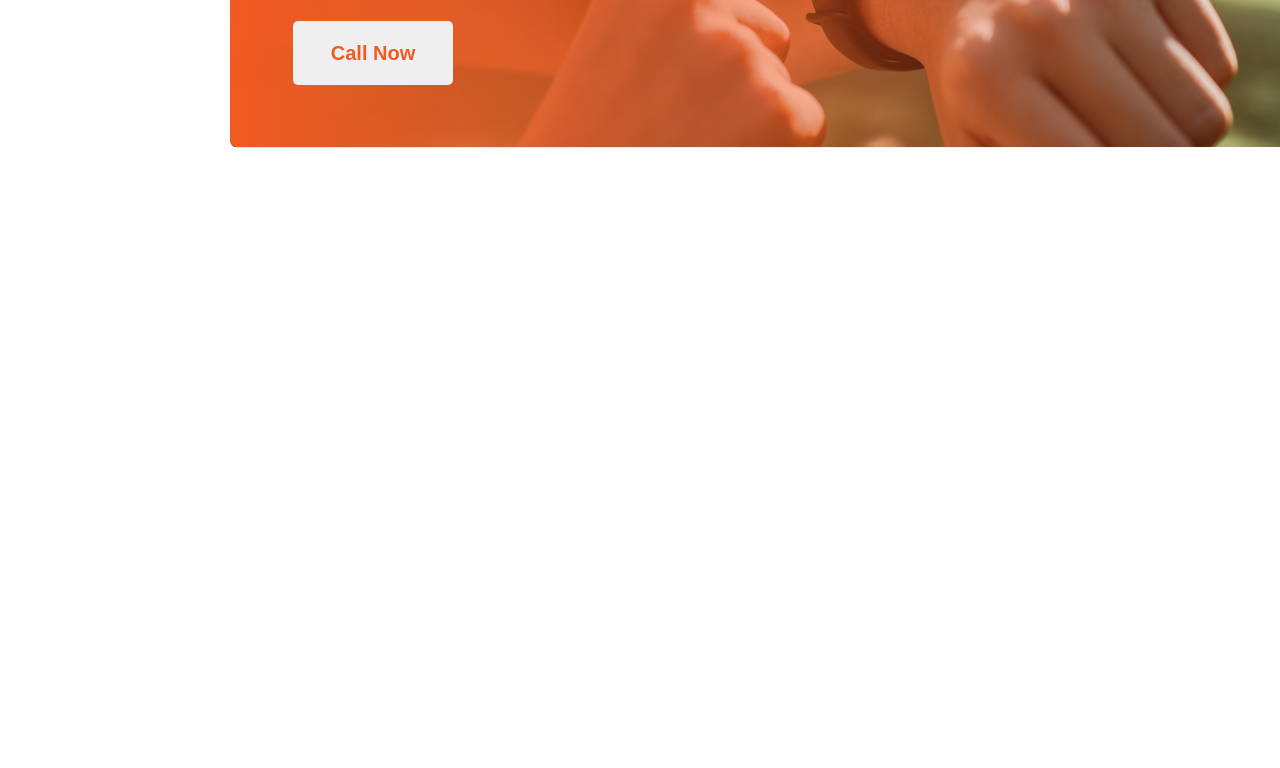
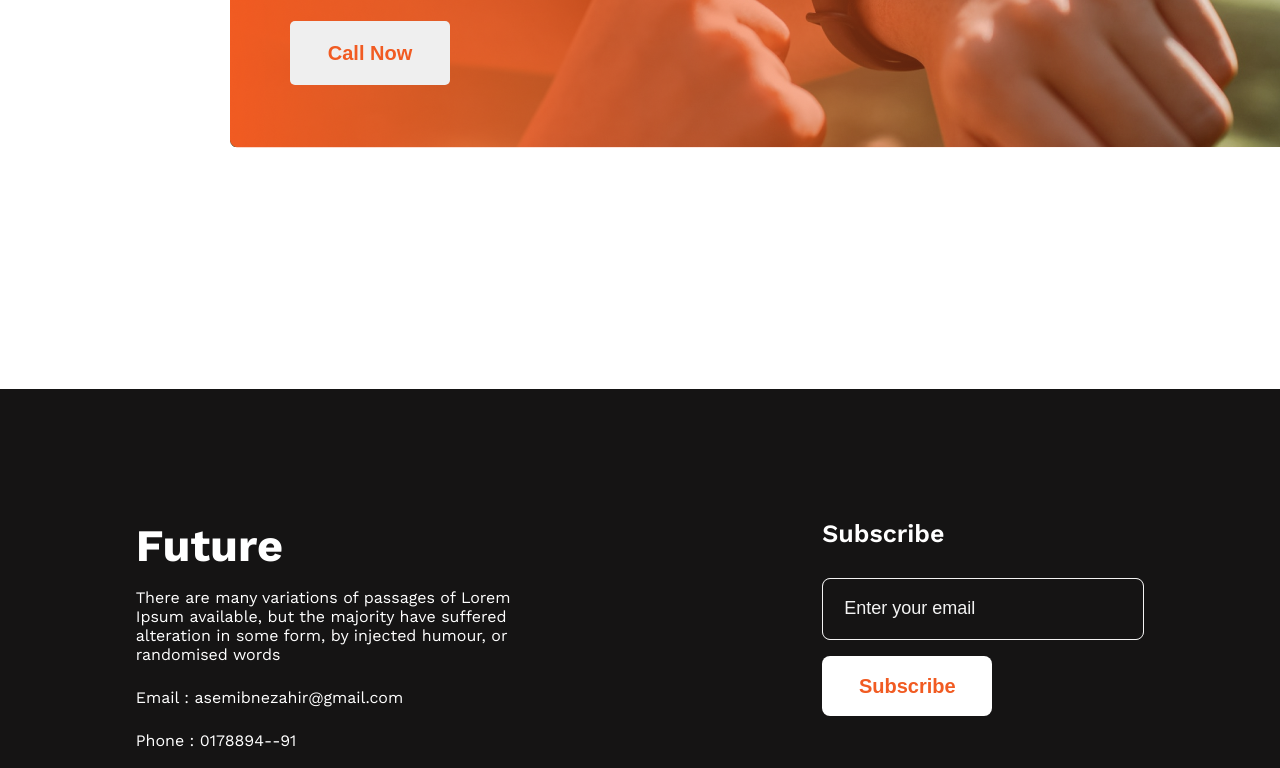
Before and after one commit to asemibnezahir/New-Year-Projects, a plain HTML site: page index.html in a window 1280 px wide. Shown: the part 2270-3038 px from the top of the page. Before the commit the page ends 2659 px from the top, so only its background shows below. Drawn offline with nearby package versions, Linux system fonts and the light colour scheme.

Commit message:
Added Footer section & completed the whole website

```diff
--- a/Styles/style.css
+++ b/Styles/style.css
@@ -146,7 +146,8 @@ header p{
     background-repeat: no-repeat;
     width: 1140px;
     height: 300px;
-    padding: 56px 63px;
+    padding: 56px 60px;
+
 }
 .call{
     margin-top: 130px;
@@ -163,6 +164,7 @@ header p{
     font-weight: bold;
     max-width: 460px;
     margin-bottom: 24px;
+    /* margin-left: 60px; */
 }
 
 #grad button{
@@ -173,11 +175,15 @@ header p{
     font-weight: 600;
     border: none;
     border-radius: 5px;
-
+    /* margin-left: 60px; */
 }
 /* .call-cont{
     position:absolute;
     z-index: -1;
+} */
+/* .aligndiv{
+    display: flex;
+    justify-content: center;
 } */
 
 
@@ -185,3 +191,64 @@ header p{
 
 
 /* Footer Design Start */
+footer{
+    margin-top: 130px;
+    background-color: #151414;
+    height: 570px;
+    width: 100%;
+}
+
+.foot-cont{
+    display: flex;
+    justify-content: space-around;
+    padding-top: 130px;
+    color: white;
+}
+.future-links{
+    width: 415px;
+    height: 380px;
+}
+.future-links h1{
+    font-size: 45px;
+    font-weight: bold;
+    margin-bottom: 16px;
+}
+.future-links p{
+    font-size: 16px;
+    margin-bottom: 24px;
+}
+.link{
+    display: flex;
+    gap:18px;
+}
+
+.subscribe-form h3{
+    font-size: 25px;
+    font-weight: 600;
+    margin-bottom: 30px;
+}
+form input[type="email"]{
+    width: 320px;
+    height: 60px;
+    border: 1px solid #F3F3F3;
+    border-radius: 8px;
+    display: block;
+    margin-bottom: 16px;
+}
+form input[type="email"]::placeholder{
+    font-size: 18px;
+    padding: 21px;
+    color: #F3F3F3;
+    background-color: #151414;
+}
+
+form input[type="submit"]{
+    width: 170px;
+    height: 60px;
+    background-color: #FFFFFF;
+    color: #F15B22;
+    font-size: 20px;
+    font-weight: 600;
+    border: none;
+    border-radius: 8px;
+}
--- a/index.html
+++ b/index.html
@@ -60,6 +60,7 @@
                     <h1>Javascript</h1>
                     <p>I want to learn</p>
                 </div>
+
                 <div class="topic">
                     <img src="images/icons/smoke.png" alt="">
                     <h1>Smoking Habbit</h1>
@@ -71,6 +72,7 @@
                     <p>I want to develop</p>
                 </div>
             </div>
+            <!-- <div class="aligndiv"> -->
                 <div class="call">
 
                 </div>
@@ -78,6 +80,7 @@
                     <h1>Awlays keep a positive mindset</h1>
                     <button>Call Now</button>
                 </div>
+            <!-- </div> -->
             <!-- <div class="call-cont">
                 <h1>Awlays keep a positive mindset</h1>
                 <button>Call Now</button>
@@ -89,10 +92,26 @@
 
 
     <footer>
-
+        <div class="foot-cont">
+            <div class="future-links">
+                <h1>Future</h1>
+                <p>There are many variations of passages of Lorem Ipsum available, but the majority have suffered alteration in some form, by injected humour, or randomised words</p>
+                <p>Email : asemibnezahir@gmail.com</p>
+                <p>Phone : 0178894--91</p>
+                <div class="link">
+                    <a href="https://www.facebook.com/asemgihan.05" target="_blank"><img src="images/icons/fb.png" alt=""></a>
+                    <a href="https://x.com/AsemIbneZahir" target="_blank"><img src="images/icons/twitter.png" alt=""></a>
+                    <a href="https://www.youtube.com/@AsemIbneZahir" target="_blank"><img src="images/icons/youtube.png" alt=""></a>
+                </div>
+            </div>
+            <div class="subscribe-form">
+                <h3>Subscribe</h3>
+                <form>
+                    <input type="email" name="" id="" placeholder="Enter your email">
+                    <input type="submit" value="Subscribe">
+                </form>
+            </div>
+        </div>
     </footer>
 </body>
 </html>
-
-
-<!-- <i class="fa-light fa-check"></i> -->
```
Lines whose indentation alone changed are shown as unchanged.
